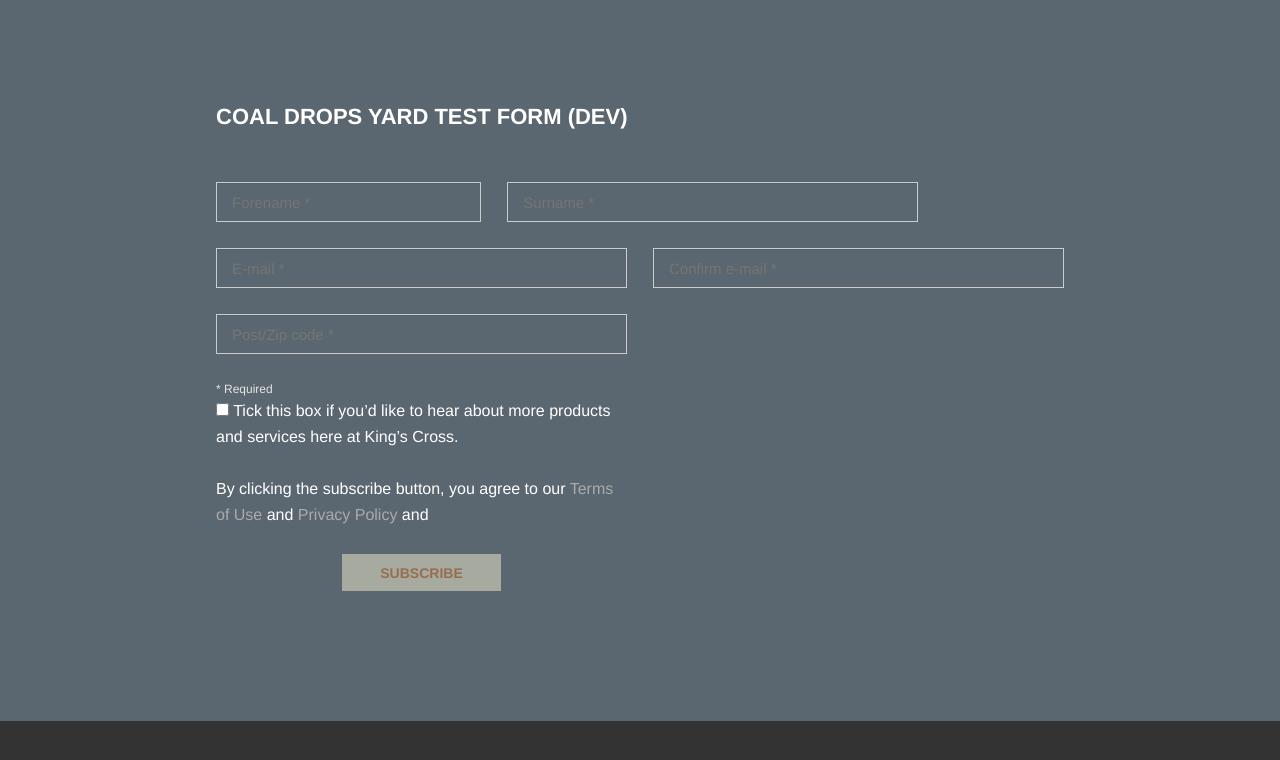
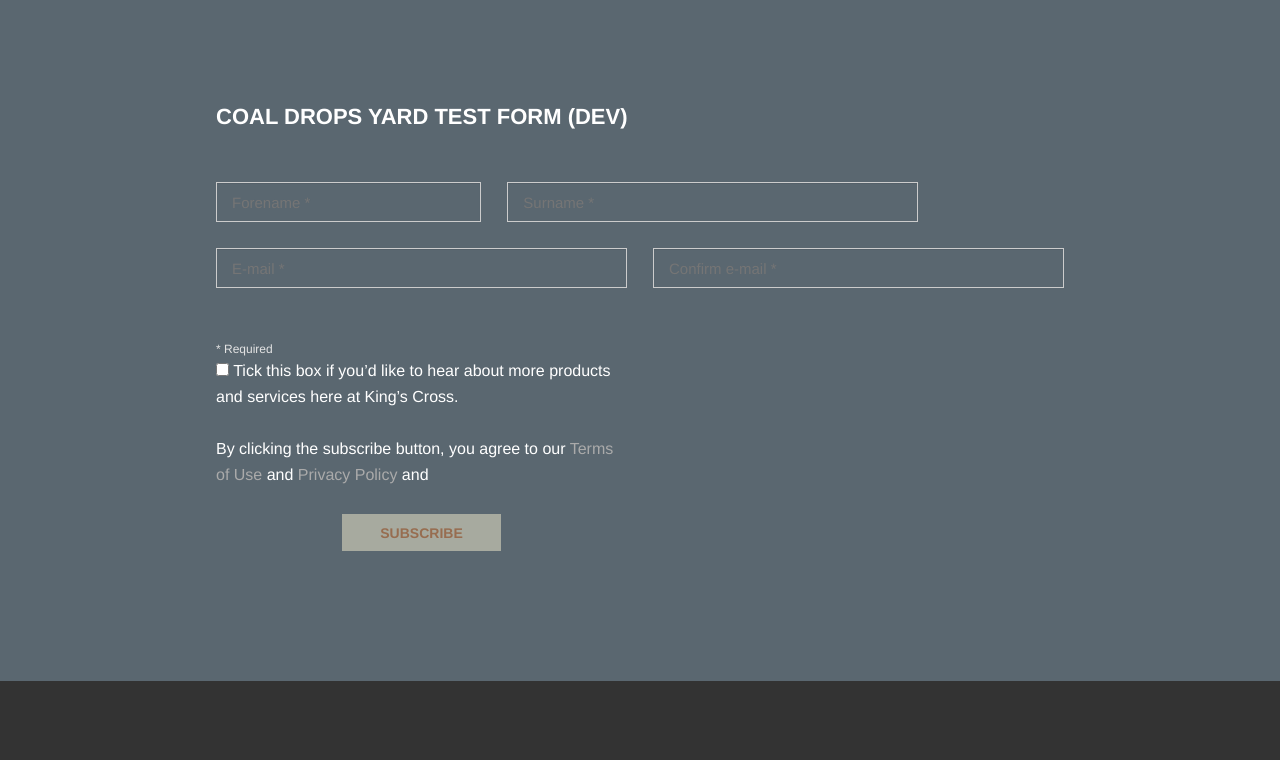
Before and after one commit to cthompson-hitachi/cthompson-hitachi.github.io, a plain HTML site: page form_coaldropsyard_DEV.html in a window 1280 px wide. Drawn offline with Linux system fonts and the light colour scheme; a small style sheet from the web is missing; a web font is replaced by a local one.

Commit message:
CDY SignUp

```diff
--- a/form_coaldropsyard_DEV.html
+++ b/form_coaldropsyard_DEV.html
@@ -40,9 +40,6 @@
 </div>
 
 <div class="form__row  layout">
-	<div class="form__cell  layout__item  u-1/2-desk">
-		<input type="text" class="form__control" id="web_postalcode" name="web_postalcode" placeholder="Post/Zip code *" required/>
-	</div>
 
 	<input type="hidden" id="web_sourcecode" name="web_sourcecode" readonly value="Coal Drops Yard">
 	<input type="hidden" id="web_coaldropsyard" name="web_coaldropsyard" readonly value="in">
```
